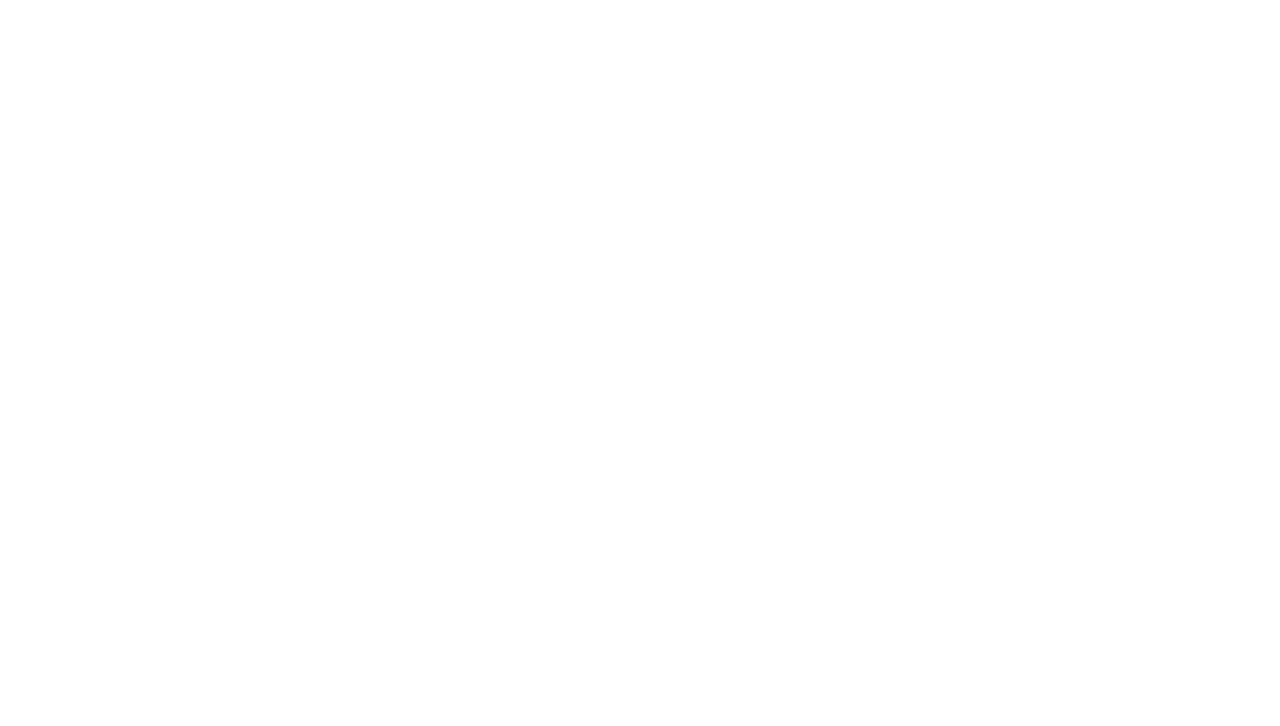
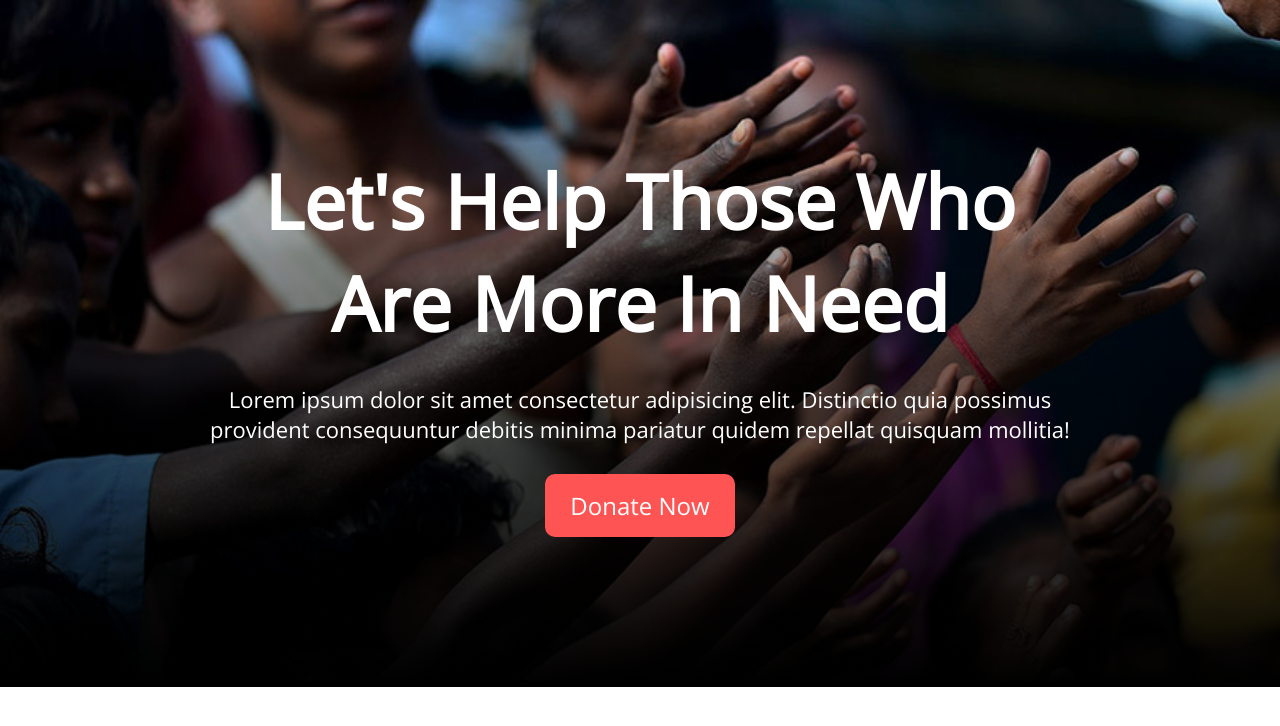
Before and after one commit to KakonDebnath/donate-today, a plain HTML site: page index.html in a window 1280 px wide. Drawn offline with nearby package versions, Linux system fonts and the light colour scheme.

Commit message:
header Section Done

```diff
--- a/index.html
+++ b/index.html
@@ -8,6 +8,10 @@
     <link rel="stylesheet" href="style.css">
 </head>
 <body>
-
+    <header>
+        <h1 class="header_title">Let's Help Those Who Are More in need</h1>
+        <p class="header_disc">Lorem ipsum dolor sit amet consectetur adipisicing elit. Distinctio quia possimus provident consequuntur debitis minima pariatur quidem repellat quisquam mollitia!</p>
+        <button class="primary_btn">Donate Now</button>
+    </header>
 </body>
 </html>
--- a/style.css
+++ b/style.css
@@ -1,4 +1,46 @@
-*{
+@import url('https://fonts.googleapis.com/css2?family=Open+Sans&display=swap');
+
+/* Common Styles */
+* {
     margin: 0;
     padding: 0;
+    list-style: none;
+    font-family: 'Open Sans', sans-serif;
 }
+/* Primary Btn */
+.primary_btn {
+    background-color: #FF5454;
+    border: 0;
+    color: #fff;
+    padding: 15px 25px;
+    font-size: 24px;
+    border-radius: 10px;
+    display: block;
+    margin: 0 auto;
+}
+
+body{
+    max-width: 1440px;
+    margin: 0 auto;
+}
+/* header Section Style */
+
+header {
+    padding: 150px 200px;
+    background-image:linear-gradient(0deg, black, transparent), url("images/donation13.jpg");
+    background-repeat: no-repeat;
+    background-size: cover;
+    color: #fff;
+}
+
+.header_title {
+    font-size: 75px;
+    text-transform: capitalize;
+    text-align: center;
+}
+
+.header_disc {
+    margin: 30px 0;
+    text-align: center;
+    font-size: 22px;
+}
```
